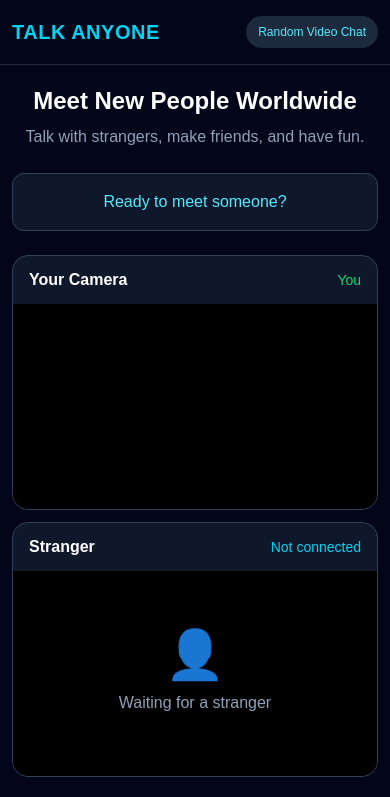
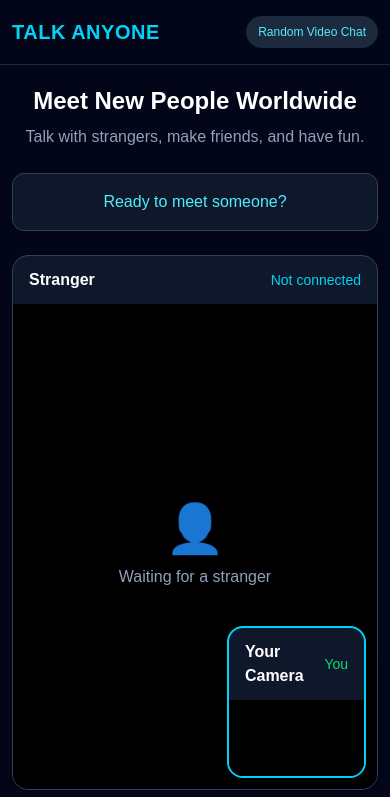
Before and after one commit to mahesh0909mm09-boop/talk-anyone, a Next.js app: page / in a window 390 px wide. Shown: the top 797 px of the page. Built offline with nearby package versions, Linux system fonts and the light colour scheme.

Commit message:
Add floating camera for mobile video chat

```diff
--- a/src/app/page.tsx
+++ b/src/app/page.tsx
@@ -496,8 +496,8 @@ export default function Home() {
           )}
         </div>
 
-        <div className="grid gap-3 sm:gap-5 md:grid-cols-2">
-          <div className="overflow-hidden rounded-2xl border border-slate-700 bg-slate-900">
+        <div className="relative grid grid-cols-1 gap-3 sm:gap-5 md:grid-cols-2">
+          <div className="absolute bottom-3 right-3 z-10 w-[38%] max-w-44 overflow-hidden rounded-2xl border-2 border-cyan-400 bg-slate-900 shadow-xl md:static md:w-auto md:max-w-none md:border-slate-700 md:shadow-none">
             <div className="flex items-center justify-between px-4 py-3">
               <h3 className="font-semibold">Your Camera</h3>
               <span className="text-sm text-green-400">You</span>
@@ -529,7 +529,7 @@ export default function Home() {
               </span>
             </div>
 
-            <div className="relative flex aspect-video items-center justify-center bg-black">
+            <div className="relative flex aspect-[3/4] items-center justify-center bg-black md:aspect-video">
               <video
                 ref={remoteVideoRef}
                 autoPlay
```
